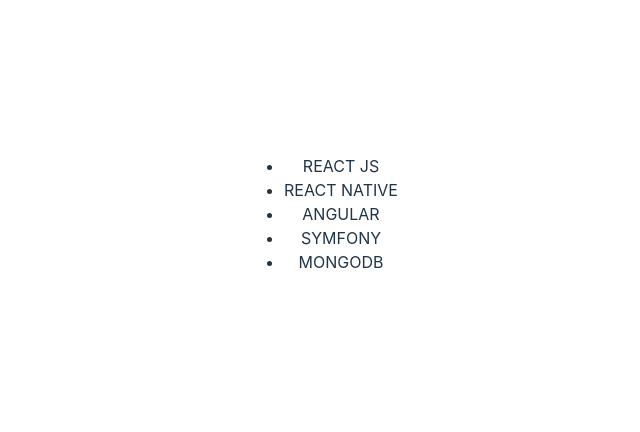
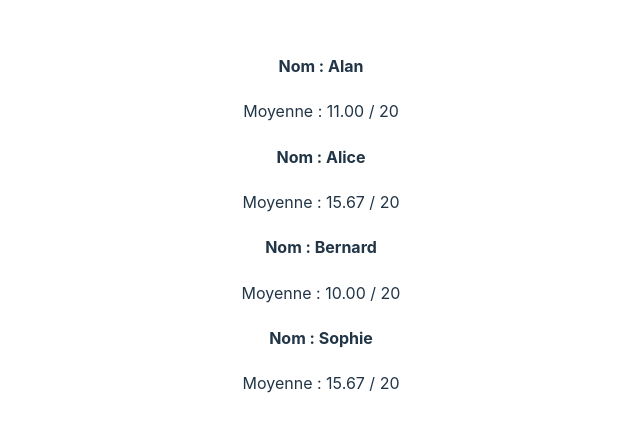
Before and after one commit to Brasero/fsd59-react-s1, a React (Vite) app in the folder demo/: page / in a window 1280 px wide. Shown: the part 186-618 px from the top of the page, without its empty margins (319-959 px from the left). Built offline with nearby package versions, Linux system fonts and the light colour scheme; the HTML template or start-up script is replaced by a standard one.

Commit message:
proposition de correction

```diff
--- a/demo/src/App.jsx
+++ b/demo/src/App.jsx
@@ -1,19 +1,18 @@
 import './App.css'
-import Messages from "./component/Messages.jsx";
+import Students from "./component/Students.jsx";
 
 function App() {
 
-  const MESSAGES = [
-    { message : "React JS" },
-    { message : "React Native" },
-    { message : "Angular" },
-    { message : "Symfony" },
-    { message : "MongoDB" },
+  const students = [
+    { notes: [12, 11, 10], name: "Alan" },
+    { notes: [18, 10, 19], name: "Alice" },
+    { notes: [10, 9, 11], name: "Bernard" },
+    { notes: [11, 17, 19], name: "Sophie" },
   ];
 
   return (
     <>
-      <Messages messages={MESSAGES} />
+    <Students students={students} />
     </>
   )
 }
--- /dev/null
+++ b/demo/src/component/Student.jsx
@@ -0,0 +1,15 @@
+const Student = ({student}) => {
+
+ const avg = student.notes.reduce((acc, curr) => {
+  return acc + curr
+ }, 0) / student.notes.length
+
+ return (
+  <div>
+   <h4>Nom : {student.name}</h4>
+   <span>Moyenne : {avg.toFixed(2)} / 20</span>
+  </div>
+ )
+}
+
+export default Student
--- /dev/null
+++ b/demo/src/component/Students.jsx
@@ -0,0 +1,12 @@
+import Student from "./Student.jsx";
+
+const Students = ({students}) => {
+
+ return (
+  <>
+   {students.map((student, i) => <Student student={student} key={i} />)}
+  </>
+ )
+}
+
+export default Students
```
